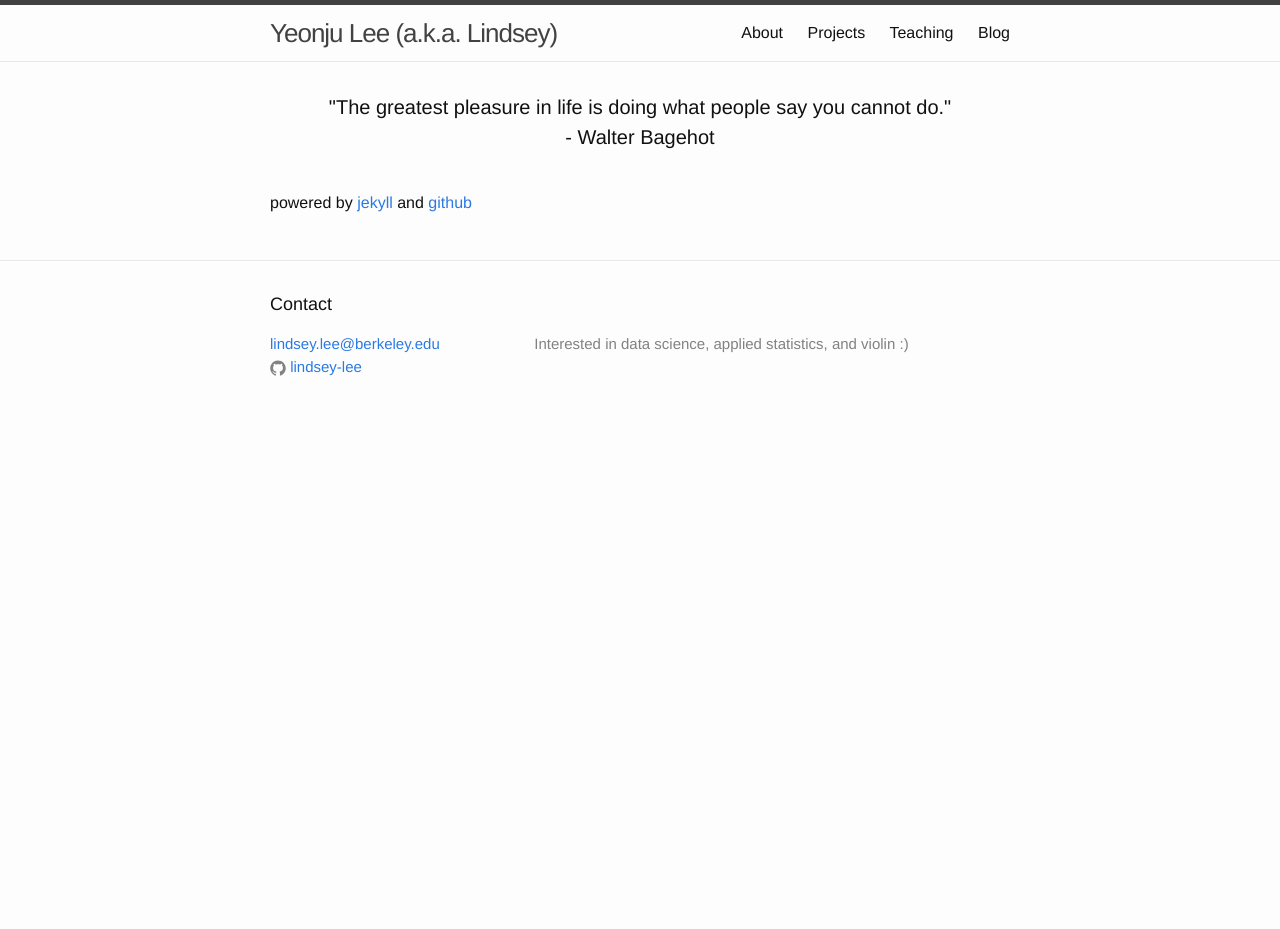
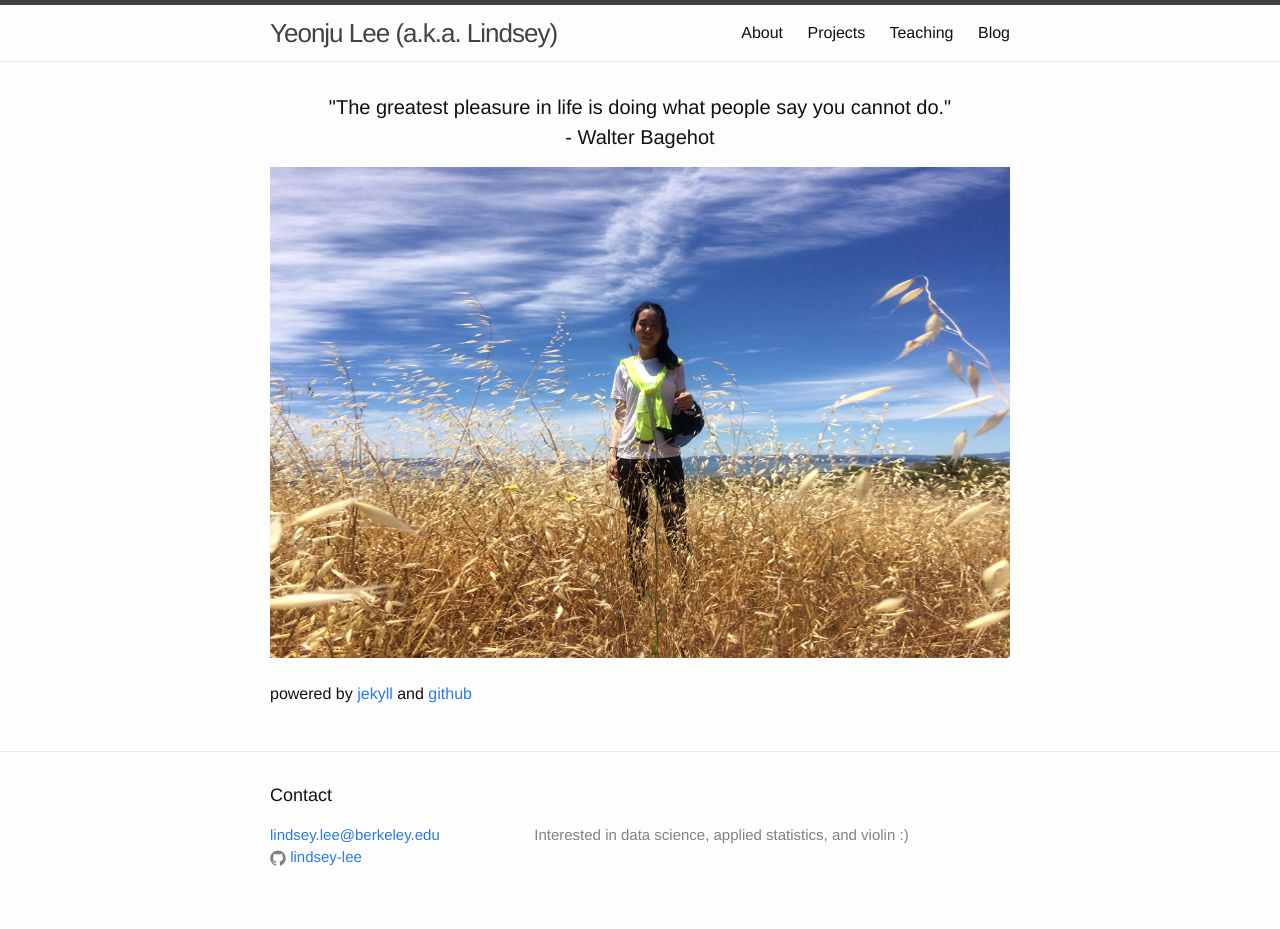
Before and after one commit to lindsey-lee/lindsey-lee.github.io, a Jekyll site: the page built from index.html, in a window 1280 px wide. Built offline with Jekyll 4.4.1, drawn with Linux system fonts in a browser that asks for light colours; before the commit the page ends 900 px from its top, so only the background shows below that.

Commit message:
inserted profile picture 3

```diff
--- a/index.html
+++ b/index.html
@@ -8,7 +8,7 @@ layout: default
   <h1 class="page-heading"><center>"The greatest pleasure in life is doing what people say you cannot do."<br /> - Walter Bagehot<br /></center></h1>
 
 <!-- profile image -->
-  <!-- <IMG SRC="profile-background.jpg"> -->
+  <IMG SRC="profile-picture3.jpg">
 
 
   <!-- <ul class="post-list">
```
